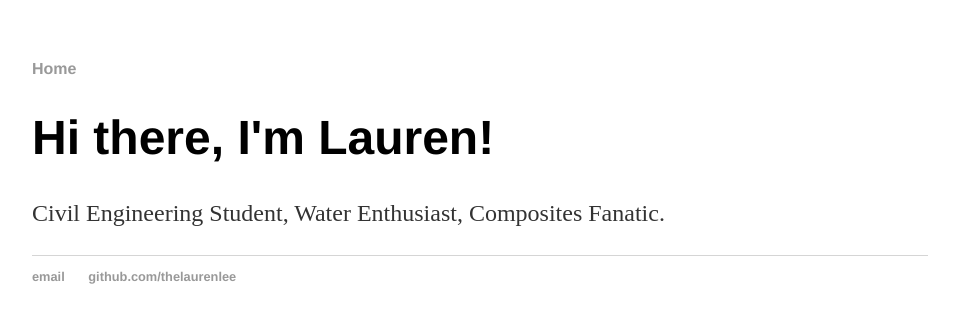
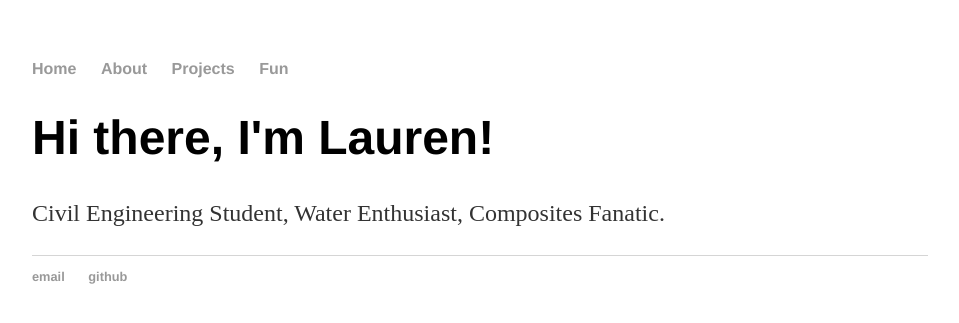
Before and after one commit to thelaurenlee/thelaurenlee.github.io, a Jekyll site: the page built from index.html, in a window 1280 px wide. Shown: the top 323 px of the page, without its empty margins (160-1119 px from the left). Built offline with Jekyll 4.4.1, drawn with Linux system fonts in a browser that asks for light colours.

Commit message:
Create post layout and update index

```diff
--- a/_layouts/default.html
+++ b/_layouts/default.html
@@ -1,14 +1,19 @@
 <!DOCTYPE html>
 	<html>
+
 		<head>
 			<title>{{ page.title }}</title>
 			<!-- link to main stylesheet -->
 			<link rel="stylesheet" type="text/css" href="/css/main.css">
 		</head>
+
 		<body>
 			<nav>
 	    		<ul>
 	        		<li><a href="/">Home</a></li>
+	        		<li><a href="/about">About</a></li>
+        			<li><a href="/projects">Projects</a></li>
+        			<li><a href="/fun">Fun</a></li>
 
 	    		</ul>
 			</nav>
@@ -17,11 +22,14 @@
 			{{ content }}
 
 			</div><!-- /.container -->
+
 			<footer>
 	    		<ul>
 	        		<li><a href="mailto:l32aurenlee@gmail.com">email</a></li>
-	        		<li><a href="https://github.com/thelaurenlee">github.com/thelaurenlee</a></li>
+	        		<li><a href="https://github.com/thelaurenlee">github</a></li>
 				</ul>
 			</footer>
+
 		</body>
+
 	</html>
--- a/index.html
+++ b/index.html
@@ -2,7 +2,7 @@
 layout: default
 title: Lauren Lee
 ---
-    	<div class="blurb">
+    <div class="blurb">
         	<h1>Hi there, I'm Lauren!</h1>
 			<p>Civil Engineering Student, Water Enthusiast, Composites Fanatic.</p>
-    	</div><!-- /.blurb -->
+    </div><!-- /.blurb -->
```
Also changed, not shown: _layouts/post.html (added, +9 -0 lines).
